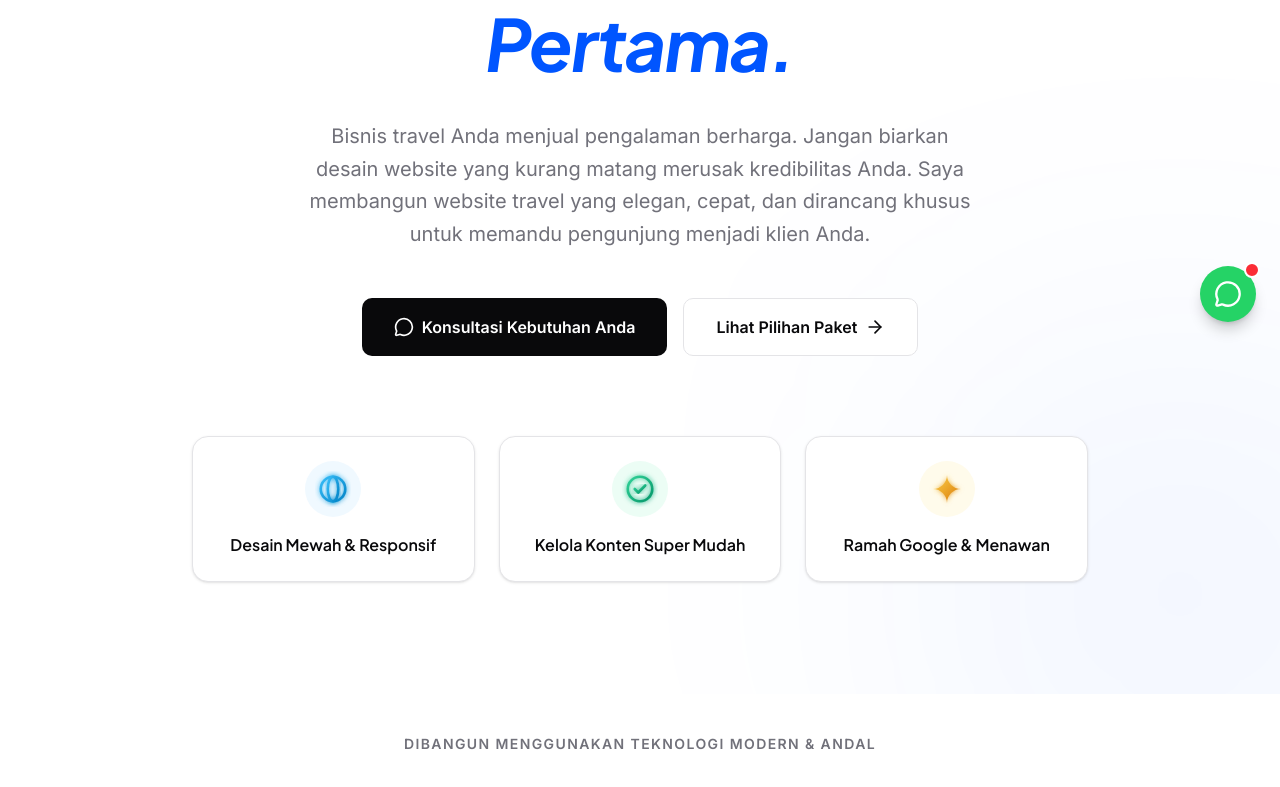
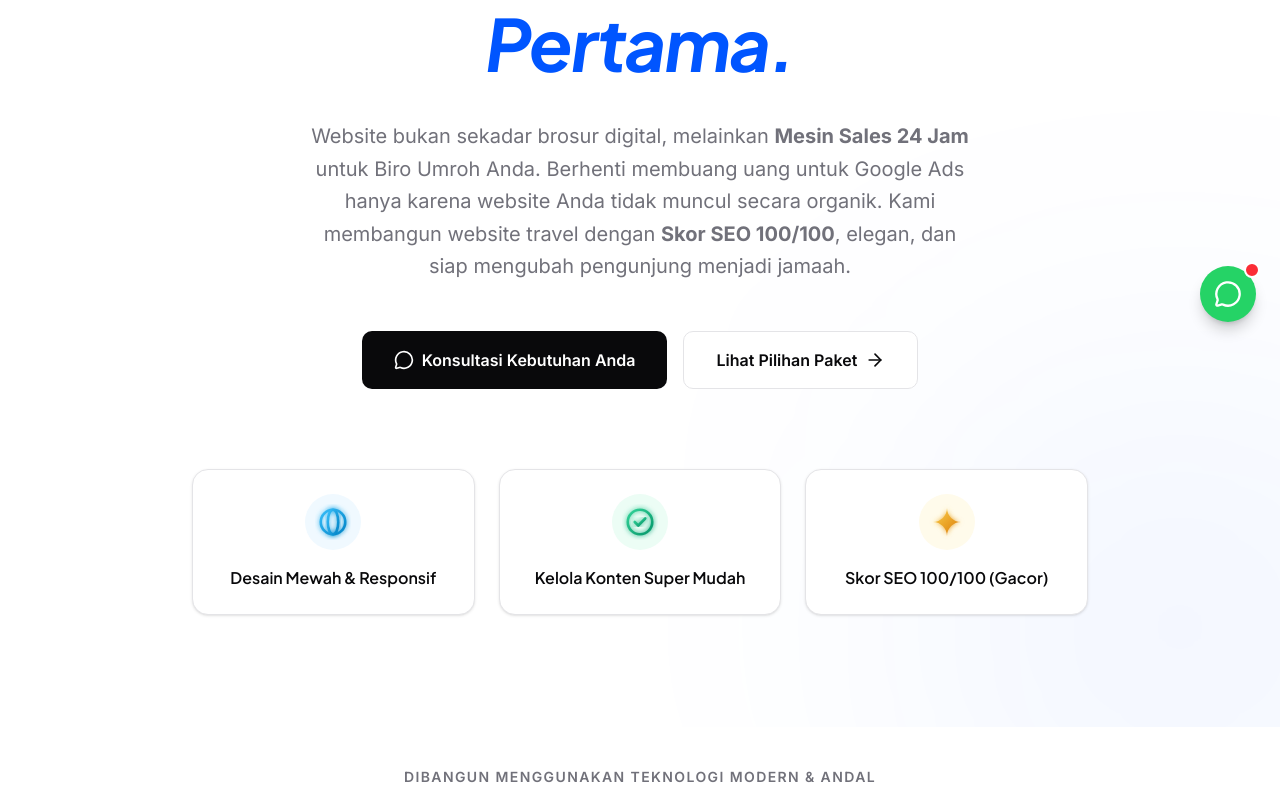
Before and after one commit to damosfxa/landingpage, a Next.js app: page / in a window 1280 px wide. Shown: the part 454-1241 px from the top of the page. Built offline with nearby package versions, Linux system fonts and the light colour scheme.

Commit message:
feat: update hero copywriting to focus on SEO and sales engine

```diff
--- a/src/components/sections/hero.tsx
+++ b/src/components/sections/hero.tsx
@@ -55,7 +55,7 @@ export function HeroSection() {
           variants={itemVariants}
           className="text-lg md:text-xl text-muted-foreground max-w-2xl mx-auto leading-relaxed"
         >
-          Bisnis travel Anda menjual pengalaman berharga. Jangan biarkan desain website yang kurang matang merusak kredibilitas Anda. Saya membangun website travel yang elegan, cepat, dan dirancang khusus untuk memandu pengunjung menjadi klien Anda.
+          Website bukan sekadar brosur digital, melainkan <strong>Mesin Sales 24 Jam</strong> untuk Biro Umroh Anda. Berhenti membuang uang untuk Google Ads hanya karena website Anda tidak muncul secara organik. Kami membangun website travel dengan <strong>Skor SEO 100/100</strong>, elegan, dan siap mengubah pengunjung menjadi jamaah.
         </motion.p>
 
         <motion.div variants={itemVariants} className="flex flex-col sm:flex-row justify-center gap-4 pt-4">
@@ -88,7 +88,7 @@ export function HeroSection() {
         {[
           { iconSrc: "/icons/globe.svg", title: "Desain Mewah & Responsif" },
           { iconSrc: "/icons/check-circle.svg", title: "Kelola Konten Super Mudah" },
-          { iconSrc: "/icons/sparkles.svg", title: "Ramah Google & Menawan" },
+          { iconSrc: "/icons/sparkles.svg", title: "Skor SEO 100/100 (Gacor)" },
         ].map((feat, i) => (
           <div key={i} className="group flex flex-col items-center justify-center rounded-2xl border border-border bg-card p-6 shadow-sm transition-all hover:-translate-y-1 hover:shadow-md hover:border-primary/20">
             <div className="flex items-center justify-center h-14 w-14 mb-4 rounded-xl bg-transparent transition-transform group-hover:scale-110">
```
